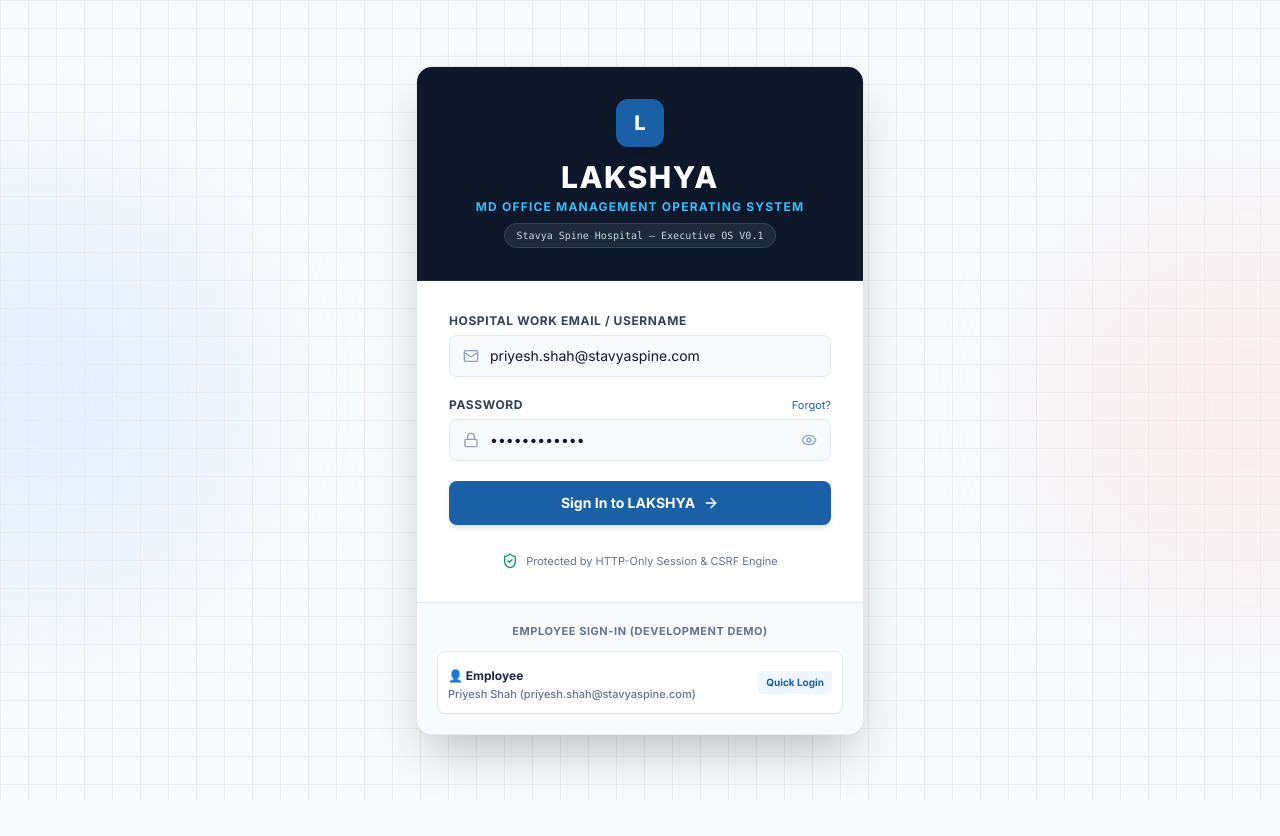
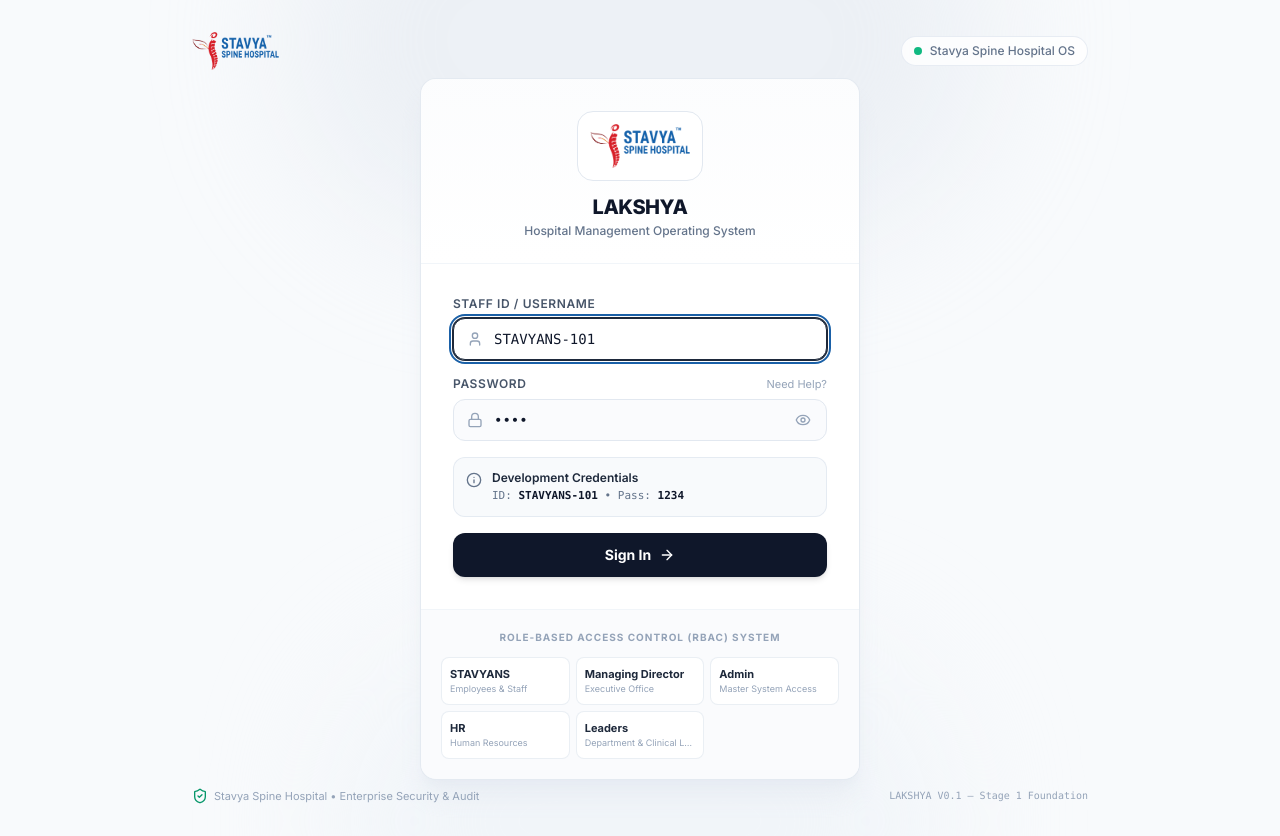
Before and after one commit to HB2810/Lakshya, a Next.js app in the folder apps/web/: page /login in a window 1280 px wide. Before the commit the page ends 800 px from the top, so only its background shows below. Built offline with nearby package versions, Linux system fonts and the light colour scheme.

Commit message:
feat(login): modernize login page with Stavya branding, full RBAC preview, and STAVYANS-101 auth flow

```diff
--- a/apps/web/app/login/page.tsx
+++ b/apps/web/app/login/page.tsx
@@ -2,15 +2,16 @@
 
 import React, { useState } from 'react';
 import { useRouter } from 'next/navigation';
-import { Lock, Mail, Eye, EyeOff, ShieldCheck, ArrowRight, AlertCircle } from 'lucide-react';
-import { DEMO_USERS } from '../../lib/mocks/organizationMock';
+import Image from 'next/image';
+import { Lock, User as UserIcon, Eye, EyeOff, ShieldCheck, ArrowRight, AlertCircle, Info } from 'lucide-react';
 import { useAuth } from '../../lib/auth/AuthContext';
 
 export default function LoginPage() {
   const router = useRouter();
   const { login, isLoading: authLoading } = useAuth();
-  const [email, setEmail] = useState('priyesh.shah@stavyaspine.com');
-  const [password, setPassword] = useState('••••••••••••');
+
+  const [staffId, setStaffId] = useState('STAVYANS-101');
+  const [password, setPassword] = useState('1234');
   const [showPassword, setShowPassword] = useState(false);
   const [isSubmitting, setIsSubmitting] = useState(false);
   const [error, setError] = useState('');
@@ -19,35 +20,18 @@ export default function LoginPage() {
     e.preventDefault();
     setError('');
 
-    if (!email || !password) {
-      setError('Please fill in both email and password fields.');
+    if (!staffId.trim() || !password) {
+      setError('Please enter your Staff ID and Password.');
       return;
     }
 
     setIsSubmitting(true);
 
     try {
-      await login(email, password);
+      await login(staffId.trim(), password);
       router.push('/overview');
     } catch (err: unknown) {
-      const errorMsg = (err as Error)?.message || 'Authentication failed. Please check your credentials.';
-      setError(errorMsg);
-    } finally {
-      setIsSubmitting(false);
-    }
-  };
-
-  const handleQuickLogin = async (demoEmail: string) => {
-    setEmail(demoEmail);
-    setPassword('••••••••••••');
-    setError('');
-    setIsSubmitting(true);
-
-    try {
-      await login(demoEmail, 'password');
-      router.push('/overview');
-    } catch (err: unknown) {
-      const errorMsg = (err as Error)?.message || 'Authentication failed.';
+      const errorMsg = (err as Error)?.message || 'Authentication failed. Please verify your credentials.';
       setError(errorMsg);
     } finally {
       setIsSubmitting(false);
@@ -56,60 +40,101 @@ export default function LoginPage() {
 
   const isLoading = isSubmitting || authLoading;
 
+  const supportedRoles = [
+    { name: 'STAVYANS', desc: 'Employees & Staff', badge: 'Active' },
+    { name: 'Managing Director', desc: 'Executive Office', badge: 'Tier 1' },
+    { name: 'Admin', desc: 'Master System Access', badge: 'System' },
+    { name: 'HR', desc: 'Human Resources', badge: 'Staffing' },
+    { name: 'Leaders', desc: 'Department & Clinical Leads', badge: 'Ops' },
+  ];
+
   return (
-    <div className="min-h-screen w-full bg-[#F8FAFC] bg-grid-pattern-light flex flex-col justify-center items-center p-4 relative overflow-hidden">
-      {/* Background Graphic Orbs */}
-      <div className="absolute top-1/4 -left-40 w-96 h-96 bg-blue-100/60 rounded-full blur-3xl" />
-      <div className="absolute bottom-1/4 -right-40 w-96 h-96 bg-red-100/40 rounded-full blur-3xl" />
+    <div className="min-h-screen w-full bg-[#f8fafc] flex flex-col justify-between items-center p-4 sm:p-6 relative selection:bg-slate-200">
+      {/* Subtle Ambient Background Accents */}
+      <div className="absolute inset-0 overflow-hidden pointer-events-none">
+        <div className="absolute -top-40 left-1/2 -translate-x-1/2 w-[700px] h-[400px] bg-slate-200/50 rounded-full blur-3xl" />
+        <div className="absolute -bottom-40 left-1/2 -translate-x-1/2 w-[600px] h-[350px] bg-slate-100 rounded-full blur-3xl" />
+      </div>
+
+      {/* Top Header Identity */}
+      <header className="w-full max-w-4xl flex items-center justify-between py-2 relative z-10">
+        <div className="flex items-center gap-3">
+          {/* eslint-disable-next-line @next/next/no-img-element */}
+          <img
+            src="/brand/stavya-logo.png"
+            alt="Stavya Spine Hospital"
+            height="38"
+            style={{ maxHeight: '38px', height: '38px', width: 'auto' }}
+            className="h-9 w-auto object-contain"
+          />
+        </div>
+        <div className="hidden sm:flex items-center gap-2 text-xs text-slate-500 font-medium bg-white/80 backdrop-blur-sm border border-slate-200/80 px-3 py-1.5 rounded-full shadow-xs">
+          <span className="w-2 h-2 rounded-full bg-emerald-500 animate-pulse" />
+          <span>Stavya Spine Hospital OS</span>
+        </div>
+      </header>
 
       {/* Main Login Card */}
-      <div className="w-full max-w-md bg-white rounded-2xl shadow-2xl border border-slate-200 overflow-hidden relative z-10 hover-lift-light">
-        {/* Header Banner */}
-        <div className="bg-slate-900 p-8 text-center border-b border-slate-800 flex flex-col items-center">
-          <div className="mb-3 w-12 h-12 rounded-xl bg-brand-blue text-white flex items-center justify-center font-black text-xl shadow-lg">
-            L
+      <main className="w-full max-w-[440px] my-auto relative z-10">
+        <div className="bg-white rounded-2xl shadow-xl shadow-slate-200/60 border border-slate-200/90 overflow-hidden">
+
+          {/* Card Brand Header */}
+          <div className="pt-8 pb-6 px-8 text-center border-b border-slate-100 bg-gradient-to-b from-slate-50/50 to-white">
+            <div className="inline-flex items-center justify-center p-3 rounded-2xl bg-white border border-slate-200 shadow-xs mb-3">
+              {/* eslint-disable-next-line @next/next/no-img-element */}
+              <img
+                src="/brand/stavya-logo.png"
+                alt="Stavya"
+                height="44"
+                style={{ maxHeight: '44px', height: '44px', width: 'auto' }}
+                className="h-11 w-auto object-contain"
+              />
             </div>
-          <h1 className="text-3xl font-extrabold tracking-wider text-white">LAKSHYA</h1>
-          <p className="text-xs font-bold tracking-widest text-sky-400 uppercase mt-1">
-            MD Office Management Operating System
+            <h1 className="text-xl font-extrabold text-slate-900 tracking-tight">
+              LAKSHYA
+            </h1>
+            <p className="text-xs font-medium text-slate-500 mt-0.5">
+              Hospital Management Operating System
             </p>
-          <span className="text-[10px] text-slate-300 font-mono font-medium mt-2 bg-slate-800 px-3 py-1 rounded-full border border-slate-700">
-            Stavya Spine Hospital — Executive OS V0.1
-          </span>
           </div>
 
-        {/* Form Area */}
-        <form onSubmit={handleSubmit} className="p-8 space-y-5">
+          {/* Form */}
+          <form onSubmit={handleSubmit} className="p-8 space-y-4">
             {error && (
-            <div className="p-3 bg-red-50 border border-red-200 rounded-lg text-xs font-medium text-brand-red flex items-center gap-2">
-              <AlertCircle className="w-4 h-4 shrink-0 text-brand-red" />
+              <div className="p-3 bg-red-50 border border-red-200 rounded-xl text-xs font-semibold text-red-700 flex items-start gap-2 animate-in fade-in duration-200">
+                <AlertCircle className="w-4 h-4 shrink-0 text-red-600 mt-0.5" />
                 <span>{error}</span>
               </div>
             )}
 
+            {/* Staff ID Input */}
             <div className="space-y-1.5">
-            <label className="block text-xs font-bold uppercase tracking-wider text-slate-700">
-              Hospital Work Email / Username
+              <label className="block text-xs font-semibold uppercase tracking-wider text-slate-600">
+                Staff ID / Username
               </label>
               <div className="relative">
-              <Mail className="absolute left-3.5 top-1/2 -translate-y-1/2 w-4 h-4 text-slate-400" />
+                <UserIcon className="absolute left-3.5 top-1/2 -translate-y-1/2 w-4 h-4 text-slate-400" />
                 <input
-                type="email"
-                value={email}
-                onChange={e => setEmail(e.target.value)}
-                placeholder="priyesh.shah@stavyaspine.com"
+                  type="text"
+                  value={staffId}
+                  onChange={e => setStaffId(e.target.value)}
+                  placeholder="e.g. STAVYANS-101"
                   required
-                className="w-full pl-10 pr-3 py-2.5 text-sm bg-slate-50 border border-slate-200 rounded-lg text-slate-900 placeholder-slate-400 focus:bg-white focus:border-brand-blue focus:ring-1 focus:ring-brand-blue transition-colors"
+                  autoFocus
+                  className="w-full pl-10 pr-3 py-2.5 text-sm bg-slate-50/70 border border-slate-200 rounded-xl text-slate-900 placeholder-slate-400 focus:bg-white focus:border-slate-800 focus:ring-1 focus:ring-slate-800 transition-all font-mono"
                 />
               </div>
             </div>
 
+            {/* Password Input */}
             <div className="space-y-1.5">
               <div className="flex justify-between items-center">
-              <label className="block text-xs font-bold uppercase tracking-wider text-slate-700">
+                <label className="block text-xs font-semibold uppercase tracking-wider text-slate-600">
                   Password
                 </label>
-              <span className="text-[11px] text-brand-blue hover:underline cursor-pointer">Forgot?</span>
+                <span className="text-[11px] text-slate-400 hover:text-slate-700 cursor-pointer transition-colors">
+                  Need Help?
+                </span>
               </div>
               <div className="relative">
                 <Lock className="absolute left-3.5 top-1/2 -translate-y-1/2 w-4 h-4 text-slate-400" />
@@ -117,64 +142,79 @@ export default function LoginPage() {
                   type={showPassword ? 'text' : 'password'}
                   value={password}
                   onChange={e => setPassword(e.target.value)}
-                placeholder="••••••••••••"
+                  placeholder="Enter password"
                   required
-                className="w-full pl-10 pr-10 py-2.5 text-sm bg-slate-50 border border-slate-200 rounded-lg text-slate-900 placeholder-slate-400 focus:bg-white focus:border-brand-blue focus:ring-1 focus:ring-brand-blue transition-colors"
+                  className="w-full pl-10 pr-10 py-2.5 text-sm bg-slate-50/70 border border-slate-200 rounded-xl text-slate-900 placeholder-slate-400 focus:bg-white focus:border-slate-800 focus:ring-1 focus:ring-slate-800 transition-all font-mono"
                 />
                 <button
                   type="button"
                   onClick={() => setShowPassword(!showPassword)}
-                className="absolute right-3.5 top-1/2 -translate-y-1/2 text-slate-400 hover:text-slate-600"
+                  className="absolute right-3.5 top-1/2 -translate-y-1/2 text-slate-400 hover:text-slate-700 transition-colors p-0.5"
+                  title={showPassword ? 'Hide password' : 'Show password'}
                 >
                   {showPassword ? <EyeOff className="w-4 h-4" /> : <Eye className="w-4 h-4" />}
                 </button>
               </div>
             </div>
 
+            {/* Development Active Credential Pill */}
+            <div className="p-3 bg-slate-50 border border-slate-200/80 rounded-xl flex items-start gap-2.5 text-xs text-slate-600">
+              <Info className="w-4 h-4 shrink-0 text-slate-500 mt-0.5" />
+              <div>
+                <p className="font-semibold text-slate-800">Development Credentials</p>
+                <p className="text-[11px] text-slate-500 font-mono mt-0.5">
+                  ID: <span className="font-bold text-slate-900">STAVYANS-101</span> &bull; Pass: <span className="font-bold text-slate-900">1234</span>
+                </p>
+              </div>
+            </div>
+
+            {/* Submit Button */}
             <button
               type="submit"
               disabled={isLoading}
-            className="w-full py-3 bg-brand-blue hover:bg-brand-blue-hover text-white font-bold text-sm rounded-lg shadow-md transition-colors flex items-center justify-center gap-2 disabled:opacity-50"
+              className="w-full py-3 bg-slate-900 hover:bg-slate-800 active:bg-slate-950 text-white font-bold text-sm rounded-xl shadow-md transition-all flex items-center justify-center gap-2 disabled:opacity-50 cursor-pointer"
             >
               {isLoading ? (
-              <span>Authenticating Session...</span>
+                <span>Authenticating...</span>
               ) : (
                 <>
-                <span>Sign In to LAKSHYA</span>
+                  <span>Sign In</span>
                   <ArrowRight className="w-4 h-4" />
                 </>
               )}
             </button>
-
-          {/* Security Guard Footer */}
-          <div className="pt-2 flex items-center justify-center gap-2 text-[11px] text-slate-500">
-            <ShieldCheck className="w-4 h-4 text-emerald-600" />
-            <span>Protected by HTTP-Only Session & CSRF Engine</span>
-          </div>
           </form>
 
-        {/* Quick Demo Sign-In (Employee Only) */}
-        {process.env.NODE_ENV === 'development' && (
-          <div className="bg-slate-50 p-5 border-t border-slate-200">
-            <p className="text-[11px] font-bold uppercase tracking-wider text-slate-500 text-center mb-3">
-              Employee Sign-In (Development Demo)
+          {/* RBAC Scope Matrix Summary */}
+          <div className="bg-slate-50/70 border-t border-slate-100 p-5">
+            <p className="text-[10px] font-bold uppercase tracking-widest text-slate-400 text-center mb-3">
+              Role-Based Access Control (RBAC) System
             </p>
-            <div>
-              <button
-                type="button"
-                onClick={() => handleQuickLogin(DEMO_USERS.EMPLOYEE.email)}
-                className="w-full p-2.5 bg-white border border-slate-200 rounded-lg hover:border-brand-blue hover:bg-blue-50/50 text-left font-medium text-slate-800 transition-all flex items-center justify-between"
+            <div className="grid grid-cols-2 sm:grid-cols-3 gap-1.5">
+              {supportedRoles.map((role) => (
+                <div
+                  key={role.name}
+                  className="p-2 bg-white border border-slate-200/70 rounded-lg text-left"
                 >
-                <div>
-                  <span className="font-bold text-xs">👤 Employee</span>
-                  <p className="text-[11px] text-slate-500">Priyesh Shah (priyesh.shah@stavyaspine.com)</p>
+                  <p className="text-[11px] font-bold text-slate-800 truncate">{role.name}</p>
+                  <p className="text-[9px] text-slate-400 truncate">{role.desc}</p>
                 </div>
-                <span className="text-[10px] font-bold bg-blue-50 text-brand-blue px-2 py-1 rounded">Quick Login</span>
-              </button>
+              ))}
             </div>
           </div>
-        )}
         </div>
+      </main>
+
+      {/* Security Footer */}
+      <footer className="w-full max-w-4xl py-2 flex flex-col sm:flex-row items-center justify-between text-[11px] text-slate-400 relative z-10 gap-2">
+        <div className="flex items-center gap-1.5">
+          <ShieldCheck className="w-4 h-4 text-emerald-600" />
+          <span>Stavya Spine Hospital • Enterprise Security & Audit</span>
+        </div>
+        <div className="text-slate-400 font-mono text-[10px]">
+          LAKSHYA V0.1 — Stage 1 Foundation
+        </div>
+      </footer>
     </div>
   );
 }
--- a/apps/web/lib/mocks/organizationMock.ts
+++ b/apps/web/lib/mocks/organizationMock.ts
@@ -2,11 +2,66 @@ import { Department, RoleDefinition, AuditEvent } from '../../types/organization
 import { User } from '../../types/auth';
 
 export const DEMO_USERS: Record<string, User> = {
+  STAVYANS: {
+    id: 'usr-stav-101',
+    name: 'Priyesh Shah',
+    email: 'STAVYANS-101',
+    role: 'STAVYANS',
+    roleTitle: 'Stavya Member / Systems Engineer',
+    departmentId: 'dept-it',
+    departmentName: 'IT & Digital Health',
+  },
+  MANAGING_DIRECTOR: {
+    id: 'usr-md-001',
+    name: 'Managing Director',
+    email: 'md@stavyaspine.com',
+    role: 'MANAGING_DIRECTOR',
+    roleTitle: 'Managing Director & Spine Surgeon',
+    departmentId: 'dept-exec',
+    departmentName: 'MD Office',
+  },
+  ADMIN: {
+    id: 'usr-adm-001',
+    name: 'Master Administrator',
+    email: 'admin@stavyaspine.com',
+    role: 'ADMIN',
+    roleTitle: 'Master System Administrator',
+    departmentId: 'dept-admin',
+    departmentName: 'Hospital Administration',
+  },
+  HR: {
+    id: 'usr-hr-001',
+    name: 'HR Lead',
+    email: 'hr@stavyaspine.com',
+    role: 'HR',
+    roleTitle: 'Head of Human Resources',
+    departmentId: 'dept-hr',
+    departmentName: 'Human Resources',
+  },
+  LEADERS: {
+    id: 'usr-ldr-001',
+    name: 'Dr. Rohan Sharma',
+    email: 'leader@stavyaspine.com',
+    role: 'LEADERS',
+    roleTitle: 'Head of Spine Surgery Department',
+    departmentId: 'dept-surgery',
+    departmentName: 'Spine Surgery Leadership',
+  },
+  // Compatibility Aliases for tests
+  EMPLOYEE: {
+    id: 'usr-stav-101',
+    name: 'Priyesh Shah',
+    email: 'STAVYANS-101',
+    role: 'STAVYANS',
+    roleTitle: 'Stavya Member / Systems Engineer',
+    departmentId: 'dept-it',
+    departmentName: 'IT & Digital Health',
+  },
   MD: {
     id: 'usr-md-001',
     name: 'Managing Director',
     email: 'md@stavyaspine.com',
-    role: 'MD',
+    role: 'MANAGING_DIRECTOR',
     roleTitle: 'Managing Director & Spine Surgeon',
     departmentId: 'dept-exec',
     departmentName: 'MD Office',
@@ -24,7 +79,7 @@ export const DEMO_USERS: Record<string, User> = {
     id: 'usr-dh-003',
     name: 'Dr. Rohan Sharma',
     email: 'rohan.sharma@stavyaspine.com',
-    role: 'DEPARTMENT_HEAD',
+    role: 'LEADERS',
     roleTitle: 'Head of Spine Surgery Department',
     departmentId: 'dept-surgery',
     departmentName: 'Spine Surgery',
@@ -33,19 +88,10 @@ export const DEMO_USERS: Record<string, User> = {
     id: 'usr-mgr-004',
     name: 'Ananya Patel',
     email: 'ananya.patel@stavyaspine.com',
-    role: 'MANAGER',
+    role: 'LEADERS',
     roleTitle: 'Operations & Patient Flow Manager',
     departmentId: 'dept-ops',
     departmentName: 'Operations',
-  },
-  EMPLOYEE: {
-    id: 'usr-emp-005',
-    name: 'Priyesh Shah',
-    email: 'priyesh.shah@stavyaspine.com',
-    role: 'EMPLOYEE',
-    roleTitle: 'Senior Systems Engineer',
-    departmentId: 'dept-it',
-    departmentName: 'IT & Digital Health',
   },
 };
 
--- a/apps/web/lib/permissions/can.ts
+++ b/apps/web/lib/permissions/can.ts
@@ -9,13 +9,20 @@ export function can(capability: Capability, user: User | null): boolean {
   if (!user) return false;
 
   const { role } = user;
+  const isMD = role === 'MD' || role === 'MANAGING_DIRECTOR' || role === 'MD_OFFICE';
+  const isAdmin = role === 'ADMIN';
+  const isLeader = role === 'LEADERS' || role === 'DEPARTMENT_HEAD' || role === 'MANAGER';
+  const isHR = role === 'HR';
+  const isStaff = role === 'STAVYANS' || role === 'EMPLOYEE';
+
+  if (isAdmin) return true; // Master Admin has full platform access
 
   switch (capability) {
     // 1. Dashboards
     case 'dashboard.md.read':
-      return role === 'MD' || role === 'MD_OFFICE';
+      return isMD;
     case 'dashboard.department.read':
-      return role === 'MD' || role === 'MD_OFFICE' || role === 'DEPARTMENT_HEAD' || role === 'MANAGER';
+      return isMD || isLeader || isHR;
 
     // 2. Strategy & Priorities
     case 'quarterly_direction.read':
@@ -26,16 +33,14 @@ export function can(capability: Capability, user: User | null): boolean {
 
     case 'quarterly_direction.create':
     case 'objective.create':
-      return role === 'MD' || role === 'MD_OFFICE';
-
     case 'priority.create':
     case 'priority.change':
     case 'priority.activate':
-      return role === 'MD' || role === 'MD_OFFICE';
+      return isMD;
 
     case 'milestone.create':
     case 'milestone.complete':
-      return role === 'MD' || role === 'MD_OFFICE' || role === 'DEPARTMENT_HEAD' || role === 'MANAGER';
+      return isMD || isLeader;
 
     // 3. Commitments
     case 'commitment.read':
@@ -43,17 +48,17 @@ export function can(capability: Capability, user: User | null): boolean {
 
     case 'commitment.create':
     case 'commitment.submit':
-      return role !== 'EMPLOYEE';
+      return !isStaff;
 
     case 'commitment.approve':
     case 'commitment.completion.approve':
-      return role === 'MD' || role === 'MD_OFFICE' || role === 'DEPARTMENT_HEAD';
+      return isMD || isLeader;
 
     case 'commitment.owner.change':
     case 'commitment.deadline.change':
     case 'commitment.priority.change':
     case 'commitment.reopen':
-      return role === 'MD' || role === 'MD_OFFICE';
+      return isMD;
 
     // 4. Tasks & RACI
     case 'task.read':
@@ -61,21 +66,19 @@ export function can(capability: Capability, user: User | null): boolean {
       return true;
 
     case 'task.create':
-      return true; // Employee can create self-task; others by scope
+      return true; // Staff can create self-task; others by scope
 
     case 'task.assign':
     case 'task.deadline.change':
     case 'task.priority.change':
-      return role !== 'EMPLOYEE'; // Employee cannot reassign others or alter official deadlines
+      return !isStaff; // Staff cannot reassign others or alter official deadlines
 
     case 'task.complete':
       return true; // Assignee can complete normal task
 
     case 'task.reopen':
-      return role !== 'EMPLOYEE';
-
     case 'raci.manage':
-      return role !== 'EMPLOYEE';
+      return !isStaff;
 
     // 5. Stuck / Need & Escalations
     case 'stuck.read':
@@ -83,7 +86,7 @@ export function can(capability: Capability, user: User | null): boolean {
       return true;
 
     case 'stuck.resolve':
-      return role !== 'EMPLOYEE';
+      return !isStaff;
 
     case 'escalation.read':
     case 'escalation.create':
@@ -91,7 +94,7 @@ export function can(capability: Capability, user: User | null): boolean {
 
     case 'escalation.acknowledge':
     case 'escalation.resolve':
-      return role === 'MD' || role === 'MD_OFFICE' || role === 'DEPARTMENT_HEAD' || role === 'MANAGER';
+      return isMD || isLeader;
 
     // 6. Meetings & Decisions
     case 'meeting.read':
@@ -101,10 +104,10 @@ export function can(capability: Capability, user: User | null): boolean {
     case 'meeting.create':
     case 'meeting.complete':
     case 'decision.create':
-      return role !== 'EMPLOYEE';
+      return !isStaff;
 
     case 'decision.approve':
-      return role === 'MD' || role === 'MD_OFFICE';
+      return isMD;
 
     // 7. Organization & Audit
     case 'user.read':
@@ -114,11 +117,13 @@ export function can(capability: Capability, user: User | null): boolean {
 
     case 'user.create':
     case 'user.update':
+      return isMD || isHR;
+
     case 'department.create':
     case 'role.assign':
     case 'audit.read':
     case 'audit.export':
-      return role === 'MD' || role === 'MD_OFFICE';
+      return isMD;
 
     default:
       return false;
```
Also changed, not shown: apps/web/lib/api/client.ts (+46 -4 lines), apps/web/types/auth.ts (+11 -1 lines). Lines whose indentation alone changed are shown as unchanged.
